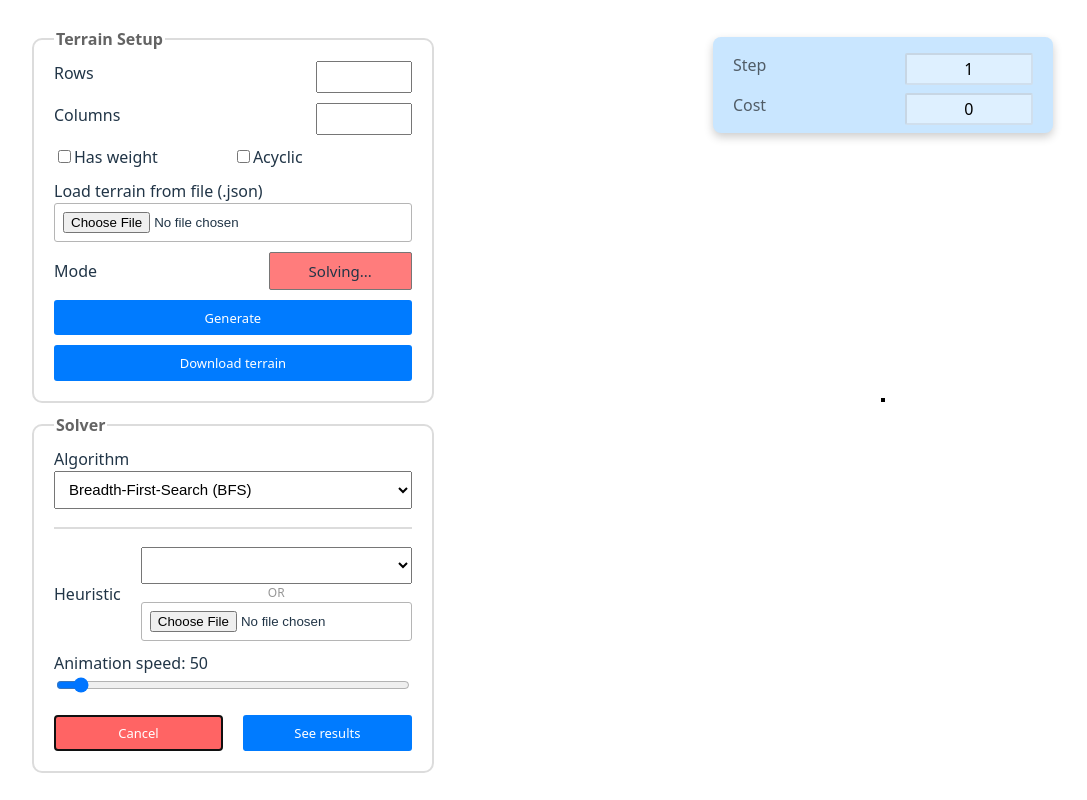
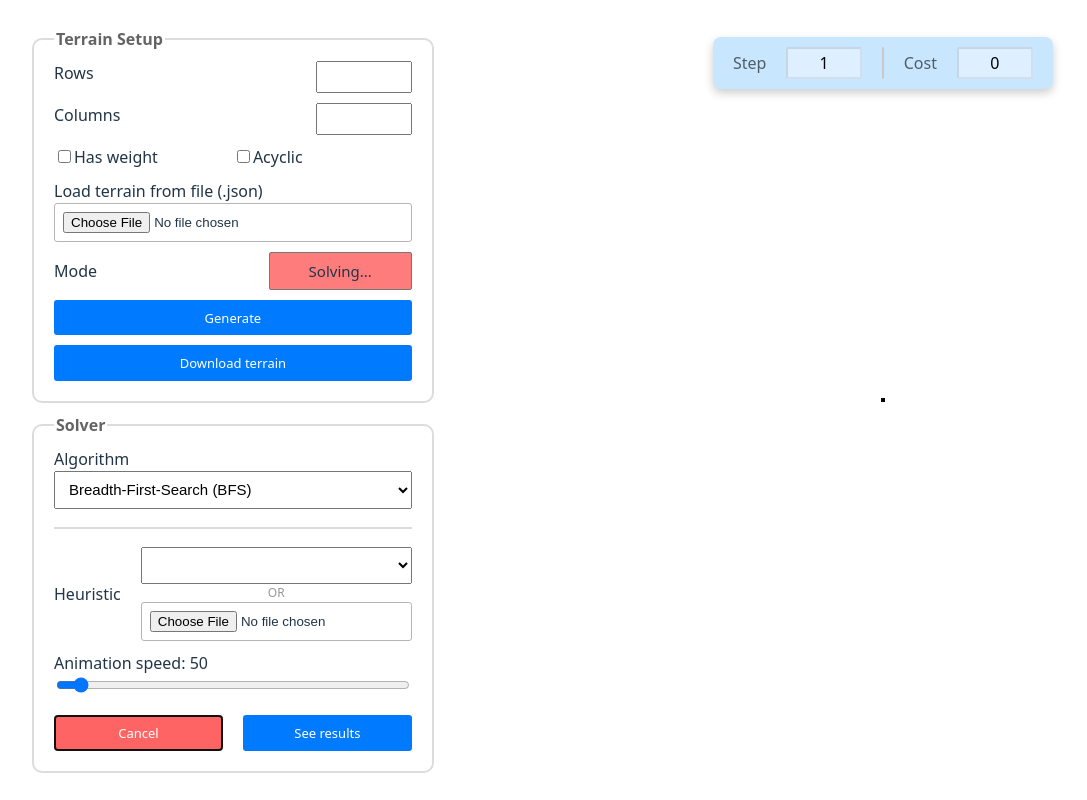
Before and after one commit to Le-Anh-Duy/Robot-Navigation-Visualizer, a React (Vite) app: page / in a window 1280 px wide. Both pictures are taken after a click on the button "Solve". Shown: the whole page, without its empty margins (10-1097 px from the left). Built offline with nearby package versions, Linux system fonts and the light colour scheme.

Commit message:
improve UI

```diff
--- a/src/App.jsx
+++ b/src/App.jsx
@@ -175,7 +175,7 @@ export default function App() {
 				<Board
 					rows={board.rows}
 					cols={board.cols}
-					cellSize={40}
+					cellSize={board.cols ? Math.min(40, 600 / board.cols) : 40}
 					value={board.data}
 					mode={mode}
 					step={step}
--- a/src/js/components/DirtsLayer.jsx
+++ b/src/js/components/DirtsLayer.jsx
@@ -15,12 +15,12 @@ export default function DirtsLayer({ dirts, onChange, ctx, canvas, ...props }) {
     const dirtsRef = useRef(new Map([...dirts].map(value => [value, undefined])))
 
     class Dirt {
-        constructor(x, y, padding = { top: 5, right: 5, bottom: 5, left: 5 }) {
+        constructor(x, y) {
             this.x = x
             this.y = y
-            this.padding = padding
-            this.width = canvas.cellSize - this.padding.left - this.padding.right
-            this.height = canvas.cellSize - this.padding.top - this.padding.bottom
+            this.padding = { top: canvas.cellSize / 8, right: canvas.cellSize / 8, bottom: canvas.cellSize / 8, left: canvas.cellSize / 8 }
+            this.width = canvas.cellSize * 3 / 4
+            this.height = canvas.cellSize * 3 / 4
             this.currentWidth = 0
             this.currentHeight = 0
             this.velocity = 0.5
--- a/src/js/components/ResultsDialog.jsx
+++ b/src/js/components/ResultsDialog.jsx
@@ -17,7 +17,7 @@ export default function ResultsDialog({ stepCount = 0, cost = 0, open, onClose,
         <div draggable className='ResultsDialog' {...props} onClick={e => e.stopPropagation()} style={{
             position: 'absolute',
             backgroundColor: '#fff',
-            padding: '0px 20px',
+            padding: '10px 20px',
             borderRadius: '8px',
             minWidth: '300px',
             boxShadow: '0 4px 10px rgba(0, 0, 0, 0.2)',
@@ -27,14 +27,15 @@ export default function ResultsDialog({ stepCount = 0, cost = 0, open, onClose,
             transition: 'all 0.3s ease',
         }}
         >
-            <p>
+            <span>
                 Step
                 <span style={{ color: stepColor }}>{stepCount}</span>
-            </p>
-            <p>
+            </span>
+            <div />
+            <span>
                 Cost
                 <span style={{ color: costColor }}>{cost}</span>
-            </p>
+            </span>
         </div>
     )
 }
--- a/src/js/components/RobotLayer.jsx
+++ b/src/js/components/RobotLayer.jsx
@@ -19,12 +19,12 @@ export default function RobotLayer({ onChange, robot, ctx, canvas, animTime = 50
     }
 
     class Robot {
-        constructor(x, y, padding = { top: 5, right: 5, bottom: 5, left: 5 }) {
+        constructor(x, y) {
             this.x = x
             this.y = y
-            this.padding = padding
-            this.width = canvas.cellSize - this.padding.left - this.padding.right
-            this.height = canvas.cellSize - this.padding.top - this.padding.bottom
+            this.padding = { top: canvas.cellSize / 8, right: canvas.cellSize / 8, bottom: canvas.cellSize / 8, left: canvas.cellSize / 8 }
+            this.width = canvas.cellSize * 3 / 4
+            this.height = canvas.cellSize * 3 / 4
             this.velocity = { x: 0, y: 0 }
         }
 
@@ -101,8 +101,9 @@ export default function RobotLayer({ onChange, robot, ctx, canvas, animTime = 50
         id = requestAnimationFrame(anim)
     }, [ctx, canvas])
 
-    if (ctx && !robotRef.current)
+    useEffect(() => {
         robotRef.current = new Robot(0, 0)
+    }, [ctx, canvas.cellSize])
 
     return (
         <Layer
--- a/src/js/components/SimulationLayer.jsx
+++ b/src/js/components/SimulationLayer.jsx
@@ -80,7 +80,6 @@ export default function SimulationLayer({ step, ctx, canvas, initRobot = 0, setR
             setRobot?.(step.path[i])
             if (dirts.current?.has(step.path[i])) {
                 dirts.current.delete(step.path[i])
-                console.log(dirts.current)
                 setDirts(new Set(dirts.current))
             }
             await sleep(animSpeed)
--- a/src/js/components/SolverForm.jsx
+++ b/src/js/components/SolverForm.jsx
@@ -14,7 +14,7 @@ import '../../styles/SolverForm.css'
  * @returns
  */
 export default function SolverForm({ mode = [], algorithms = [], heuristics = [],
-    minSpeed = 0, maxSpeed = 1000, onChange, onClickSolve, onClickCancelSolve, onClickResults
+    minSpeed = 1, maxSpeed = 1000, onChange, onClickSolve, onClickCancelSolve, onClickResults
 }) {
     const [data, setData] = useState({
         mode: '',
--- a/src/styles/ResultsDialog.css
+++ b/src/styles/ResultsDialog.css
@@ -1,12 +1,31 @@
 .ResultsDialog {
-    p {
+    position: relative;
+    display: flex;
+    gap: 20px;
+
+    div {
+        background-color: rgba(200, 200, 200, 1);
+        border-radius: 2px;
+        width: 2px;
+        height: 'auto';
+    }
+
+    >span {
         position: relative;
         font-weight: 500;
         color: rgba(0, 0, 0, 0.6);
+        width: 50%;
+        display: flex;
+        gap: 20px;
+        align-items: center;
+
+        >* {
+            flex: 1
+        }
 
         span {
-            position: absolute;
-            width: 40%;
+            /* position: absolute; */
+            width: 30%;
             right: 0;
             padding: 2px;
             text-align: center;
@@ -15,5 +34,6 @@
             background-color: rgba(255, 255, 255, 0.4);
             font-weight: 400;
         }
+
     }
 }
```
